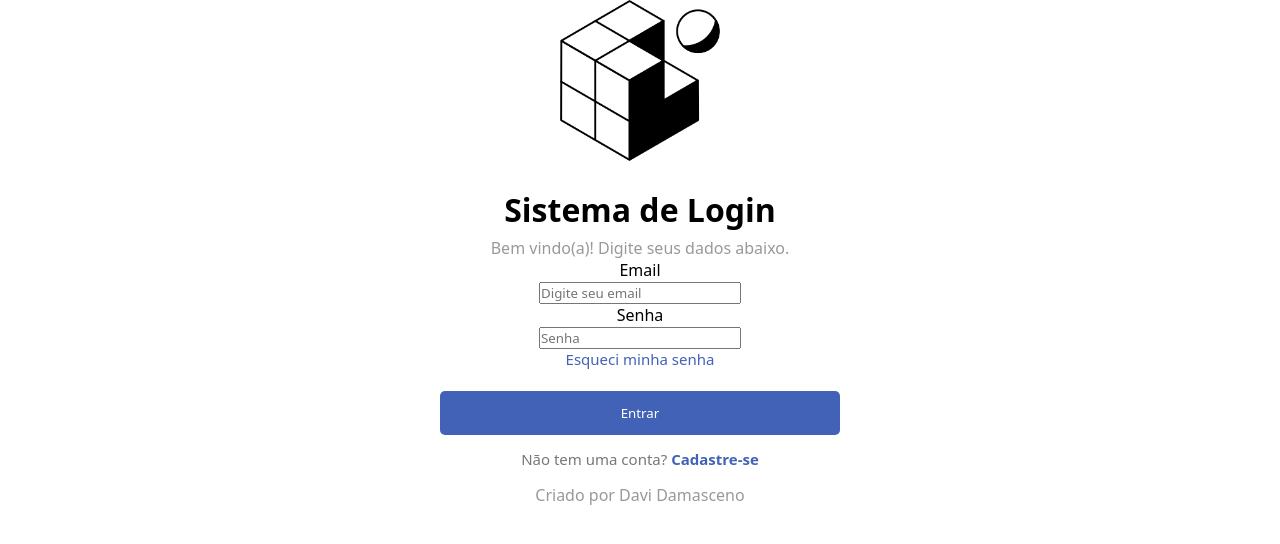
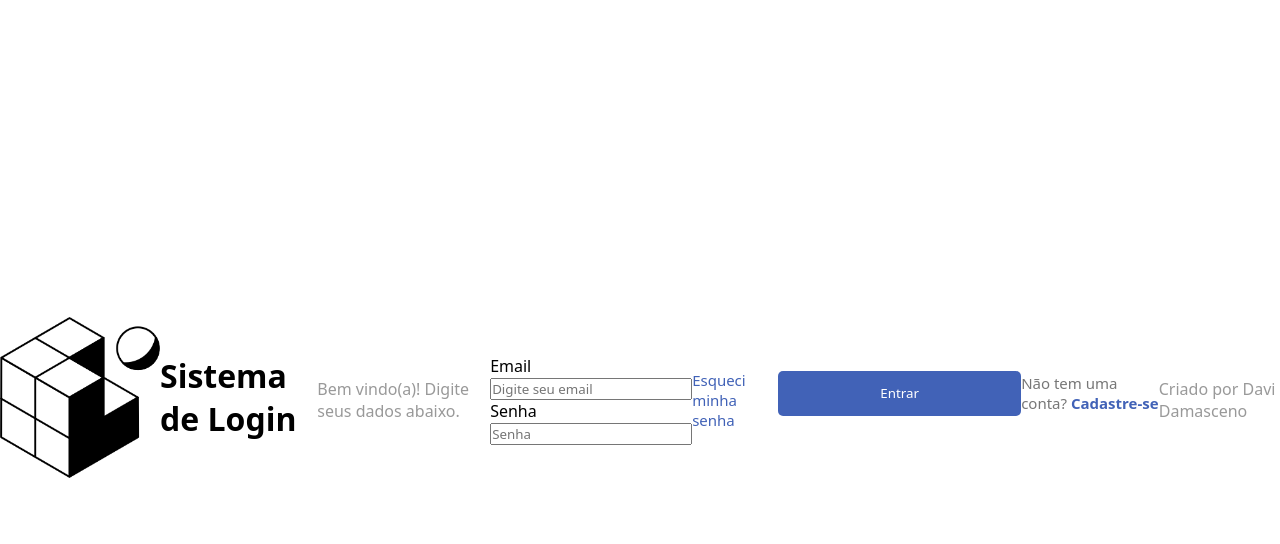
Before and after one commit to davitkblade/sistema-de-login.md, a plain HTML site: page index.html in a window 1280 px wide. Drawn offline with Linux system fonts and the light colour scheme.

Commit message:
Update style.css

```diff
--- a/src/css/style.css
+++ b/src/css/style.css
@@ -14,12 +14,13 @@
 }
 
 body {
-    display: flex;
+   display: flex;
     align-items: center;
     justify-content: center;
-    flex-direction: column;
-    text-align: center;
+    width: 100vw;
+    height: 100vh;
 }
+
 
 img {
     width: 160px;
```
